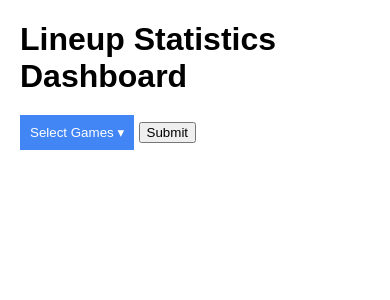
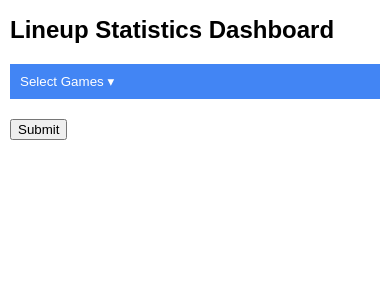
Before and after one commit to AIstats3/AIstats3.github.io, a Flask app: page / in a window 390 px wide. Shown: the top 300 px of the page. Run offline with Flask 3, Linux system fonts and the light colour scheme.

Commit message:
updated dashboard styles for mobile

```diff
--- a/static/dashboard.css
+++ b/static/dashboard.css
@@ -1,17 +1,18 @@
 body {
   font-family: Arial, sans-serif;
   margin: 20px;
-
 }
 
 h1 {
   margin-bottom: 20px;
 }
 
+/* Dropdown */
 .dropdown {
   position: relative;
   display: inline-block;
   margin-bottom: 20px;
+  width: 100%; /* Make dropdown full width on small screens */
 }
 
 .dropdown button {
@@ -20,8 +21,11 @@ h1 {
   padding: 10px;
   border: none;
   cursor: pointer;
+  width: 100%; /* Make button full width on small screens */
+  text-align: left;
 }
 
+/* Dropdown content */
 .dropdown-content {
   display: none;
   position: absolute;
@@ -32,8 +36,10 @@ h1 {
   max-height: 200px;
   overflow-y: auto;
   padding: 10px;
+  width: 100%; /* Ensure dropdown content takes full width */
 }
 
+/* Dropdown label style */
 .dropdown-content label {
   display: block;
   margin-bottom: 5px;
@@ -43,6 +49,7 @@ h1 {
   display: block;
 }
 
+/* Table Styles */
 table {
   width: 100%;
   border-collapse: collapse;
@@ -58,3 +65,45 @@ th, td {
 th {
   background-color: #f2f2f2;
 }
+
+/* Mobile responsiveness */
+@media screen and (max-width: 600px) {
+  /* Adjust the body and heading margins for smaller screens */
+  body {
+    margin: 10px;
+  }
+
+  h1 {
+    font-size: 1.5em;
+  }
+
+  /* Stack dropdown items vertically */
+  .dropdown {
+    width: 100%;
+  }
+
+  .dropdown button {
+    width: 100%;
+  }
+
+  /* Ensure table cells stack better on mobile */
+  table {
+    font-size: 14px;
+  }
+
+  th, td {
+    padding: 10px;
+  }
+
+  /* Make table more mobile-friendly by allowing horizontal scrolling if needed */
+  table {
+    overflow-x: auto;
+    display: block;
+  }
+
+  /* Adjust the size of the dropdown content */
+  .dropdown-content {
+    min-width: 100%; /* Ensure the dropdown content is fully responsive */
+    padding: 15px;
+  }
+}
```
